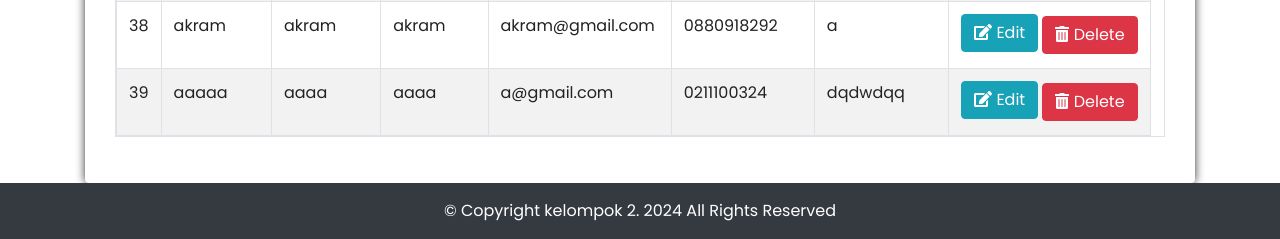
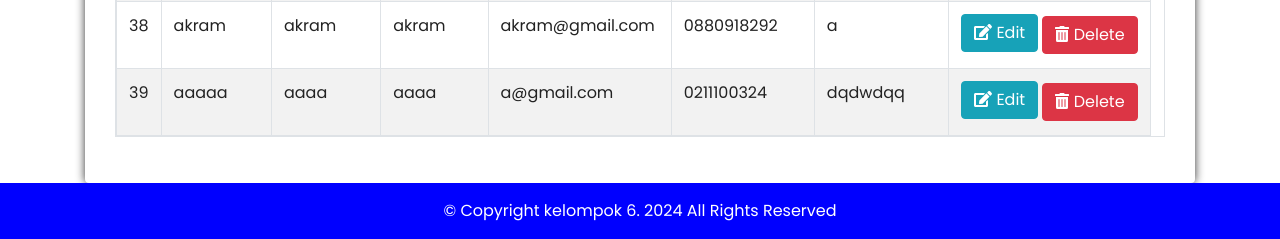
Before and after one commit to Andikafahrezi/addustfood, a CodeIgniter app: page /tcpdf/admin/user/ in a window 1280 px wide. Shown: the part 691-930 px from the top of the page. Run offline with CodeIgniter, Linux system fonts and the light colour scheme; a user stored in the database is signed in; data comes from the database, SQL or seed files in the repository; some libraries are stand-ins or nearby versions.

Commit message:
style: add background for footer with new file css

```diff
--- a/01 LOGIN DETAILS & PROJECT INFO.txt
+++ b/01 LOGIN DETAILS & PROJECT INFO.txt
@@ -7,3 +7,7 @@ Password: dika
 
 Username: aaaaa
 Password: 12345678
+
+TODO
+-  Mengubah tulisan status di role Admin
+- Mengubah jenis payment dan pada tampilan invoce terganti ( sesuai jenis payment yang kita pilih )
--- a/application/views/admin/partials/footer.php
+++ b/application/views/admin/partials/footer.php
@@ -1,6 +1,6 @@
 
-    <footer class="section p-3 bg-dark text-white">
-        <div class="text-center">&copy;  Copyright kelompok 2.  <?php echo date("Y"); ?> All Rights Reserved</div>
+    <footer class="  text-center p-3 ">
+        <div class>&copy;  Copyright kelompok 6.  <?php echo date("Y"); ?> All Rights Reserved</div>
     </footer>
 </body>
 </html>
--- a/application/views/admin/partials/header.php
+++ b/application/views/admin/partials/header.php
@@ -5,10 +5,12 @@
     <meta charset="utf-8">
     <meta name="viewport" content="width=device-width, initial-scale=1">
     <title>Admin Dashboard</title>
+    <link rel="icon" href="<?php echo base_url().'public/front/img/logo.png';?>">
     <link rel="stylesheet" href="<?php echo base_url().'assets/css/bootstrap.min.css';?>">
     <script src="<?php echo base_url().'assets/js/jquery-3.6.0.min.js';?>"></script>
     <script src="<?php echo base_url().'assets/js/bootstrap.min.js';?>"></script>
     <script src="https://use.fontawesome.com/releases/v5.0.8/js/all.js"></script>
+    <link rel="stylesheet" href="<?php echo base_url().'assets/css/custom.css'; ?>">
     <link rel="stylesheet" href="<?php echo base_url('/assets/css/dashboard.css');?>">
 </head>
 
--- a/application/views/front/partials/footer.php
+++ b/application/views/front/partials/footer.php
@@ -1,5 +1,5 @@
-<footer class="section p-3 bg-dark text-white">
-    <div class="text-center">&copy; Copyright <?php echo date("Y"); ?> Kelompok 6 2024</div>
+<footer class="p-3">
+    <div class="text-center">&copy; Copyright Kelompok 6 <?php echo date("Y"); ?> All Right Reserved</div>
 </footer>
 </body>
 
--- a/application/views/front/partials/header.php
+++ b/application/views/front/partials/header.php
@@ -11,6 +11,7 @@
     <script src="<?php echo base_url().'assets/js/bootstrap.min.js';?>"></script>
     <!-- <script src="https://use.fontawesome.com/releases/v5.0.8/js/all.js"></script> -->
     <script src="https://kit.fontawesome.com/94214cb168.js" crossorigin="anonymous"></script>
+    <link rel="stylesheet" href="<?php echo base_url().'assets/css/custom.css'; ?>">
     <link rel="stylesheet" href="<?php echo base_url('/assets/css/style.css'); ?>">
     <style>
 
--- /dev/null
+++ b/assets/css/custom.css
@@ -0,0 +1,5 @@
+footer {
+    background-color: blue;
+    color: #fff;
+    text-align: center;
+}
```
